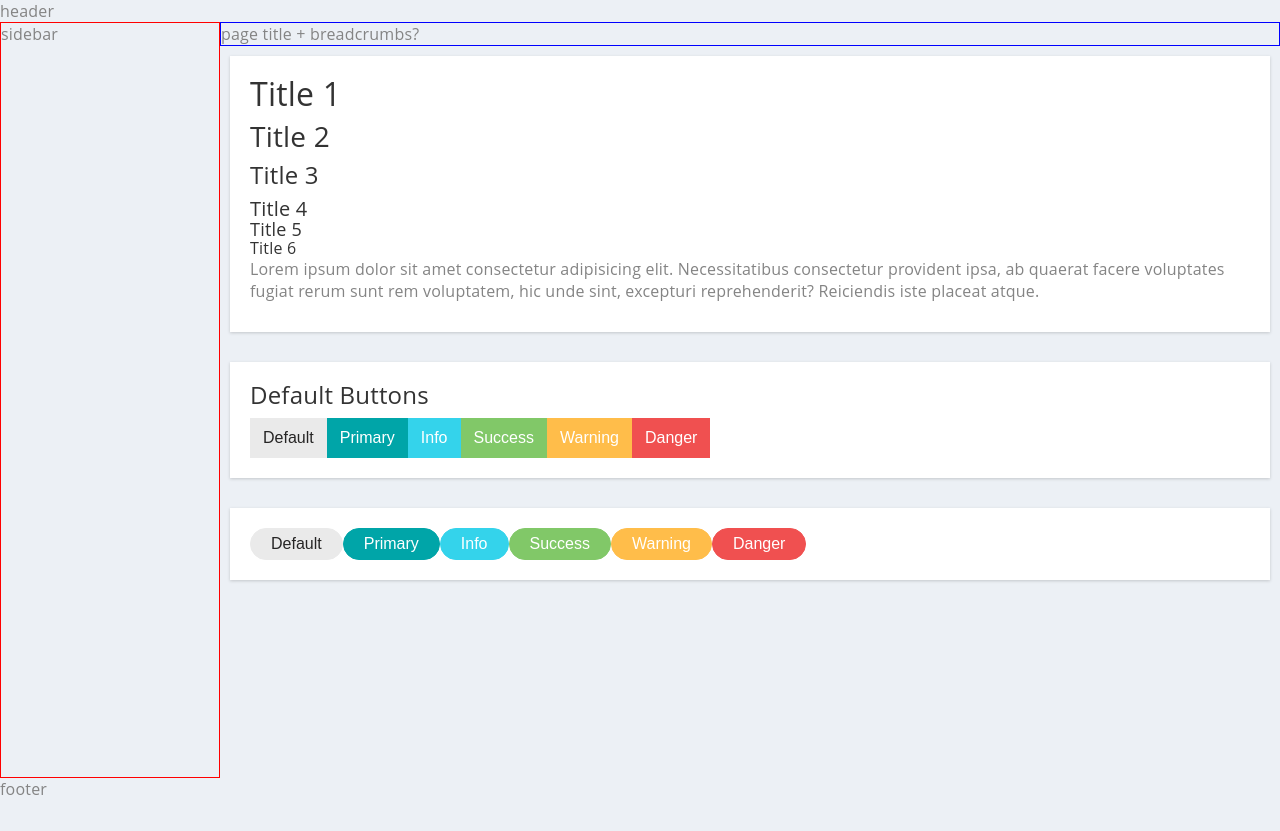
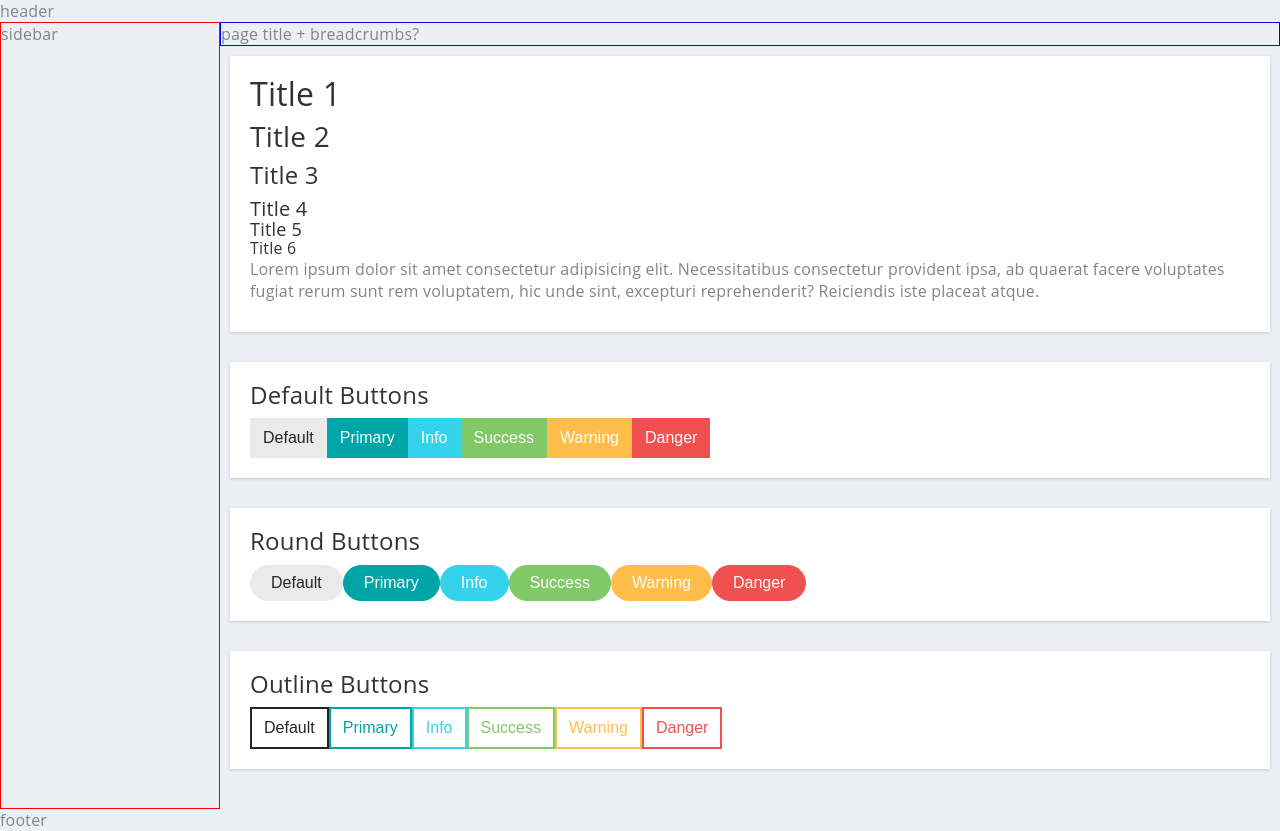
Before and after one commit to giusene/Revolutiorant-AdminPanel, a Next.js app: page / in a window 1280 px wide. Before the commit the page ends 800 px from the top, so only its background shows below. Built offline with nearby package versions, Linux system fonts and the light colour scheme.

Commit message:
Aggiunta componente OutlineButton

```diff
--- a/src/pages/index.tsx
+++ b/src/pages/index.tsx
@@ -1,6 +1,7 @@
 import Head from "next/head";
 import DefaultButton from "../../ui-kit/DefaultButton/DefaultButton";
 import DefaultRoundButton from "../../ui-kit/DefaultRoundButton/DefaultRoundButton";
+import OutlineButton from "../../ui-kit/OtlineButton/OutlineButton";
 import { LabelType } from "../../types/global";
 import styles from "./../styles/index.module.scss";
 
@@ -38,6 +39,7 @@ export default function Home() {
           <DefaultButton label="danger" type={LabelType.Danger} />
         </div>
         <div className={styles.box}>
+          <h3>Round Buttons</h3>
           <DefaultRoundButton label="default" type={LabelType.Default} />
           <DefaultRoundButton label="primary" type={LabelType.Primary} />
           <DefaultRoundButton label="info" type={LabelType.Info} />
@@ -45,6 +47,15 @@ export default function Home() {
           <DefaultRoundButton label="warning" type={LabelType.Warning} />
           <DefaultRoundButton label="danger" type={LabelType.Danger} />
         </div>
+        <div className={styles.box}>
+          <h3>Outline Buttons</h3>
+          <OutlineButton label="default" type={LabelType.Default} />
+          <OutlineButton label="primary" type={LabelType.Primary} />
+          <OutlineButton label="info" type={LabelType.Info} />
+          <OutlineButton label="success" type={LabelType.Success} />
+          <OutlineButton label="warning" type={LabelType.Warning} />
+          <OutlineButton label="danger" type={LabelType.Danger} />
+        </div>
       </main>
     </>
   );
--- a/ui-kit/DefaultRoundButton/styles.module.scss
+++ b/ui-kit/DefaultRoundButton/styles.module.scss
@@ -1,6 +1,6 @@
 .DefaultRoundButton {
   border-radius: rem(25px);
-  padding: rem(6px) rem(20px);
+  padding: rem(8px) rem(20px);
   -webkit-transition: all 0.2s ease-in-out;
   -o-transition: all 0.2s ease-in-out;
   transition: all 0.2s ease-in-out;
--- /dev/null
+++ b/ui-kit/OtlineButton/OutlineButton.tsx
@@ -0,0 +1,18 @@
+import { LabelType } from "../../types/global";
+import styles from "./styles.module.scss";
+
+interface Button {
+  label: string;
+  type: LabelType;
+}
+
+const OutlineButton = (props: Button) => {
+  const { label, type } = props;
+  return (
+    <button className={`${styles.OutlineButton} ${styles[type]}`}>
+      {label}
+    </button>
+  );
+};
+
+export default OutlineButton;
--- /dev/null
+++ b/ui-kit/OtlineButton/styles.module.scss
@@ -0,0 +1,86 @@
+.OutlineButton {
+  border-radius: rem(0px);
+  padding: rem(10px) rem(12px);
+  -webkit-transition: all 0.2s ease-in-out;
+  -o-transition: all 0.2s ease-in-out;
+  transition: all 0.2s ease-in-out;
+  display: inline-block;
+  margin-bottom: 0;
+  font-size: rem(16px);
+  font-weight: 400;
+  text-align: center;
+  white-space: nowrap;
+  vertical-align: middle;
+  -ms-touch-action: manipulation;
+  touch-action: manipulation;
+  cursor: pointer;
+  border: none;
+  text-transform: capitalize;
+  &:hover {
+    opacity: 1;
+  }
+  &.default {
+    background: transparent;
+    color: $label-default-color;
+    border: rem(2px) solid $label-default-color;
+    &:hover {
+      background: $label-default-bg-hover;
+      border-color: $label-default-bg-hover;
+    }
+  }
+
+  &.primary {
+    background: transparent;
+    color: $label-primary-bg;
+    border: rem(2px) solid $label-primary-bg;
+    &:hover {
+      background: $label-primary-bg;
+      color: $label-primary-color;
+      border: rem(2px) solid $label-primary-bg;
+    }
+  }
+
+  &.success {
+    background: transparent;
+    color: $label-success-bg;
+    border: rem(2px) solid $label-success-bg;
+    &:hover {
+      background: $label-success-bg;
+      color: $label-success-color;
+      border: rem(2px) solid $label-success-bg;
+    }
+  }
+
+  &.info {
+    background: transparent;
+    color: $label-info-bg;
+    border: rem(2px) solid $label-info-bg;
+    &:hover {
+      background: $label-info-bg;
+      color: $label-info-color;
+      border: rem(2px) solid $label-info-bg;
+    }
+  }
+
+  &.danger {
+    background: transparent;
+    color: $label-danger-bg;
+    border: rem(2px) solid $label-danger-bg;
+    &:hover {
+      background: $label-danger-bg;
+      color: $label-danger-color;
+      border: rem(2px) solid $label-danger-bg;
+    }
+  }
+
+  &.warning {
+    background: transparent;
+    color: $label-warning-bg;
+    border: rem(2px) solid $label-warning-bg;
+    &:hover {
+      background: $label-warning-bg;
+      color: $label-warning-color;
+      border: rem(2px) solid $label-warning-bg;
+    }
+  }
+}
```
